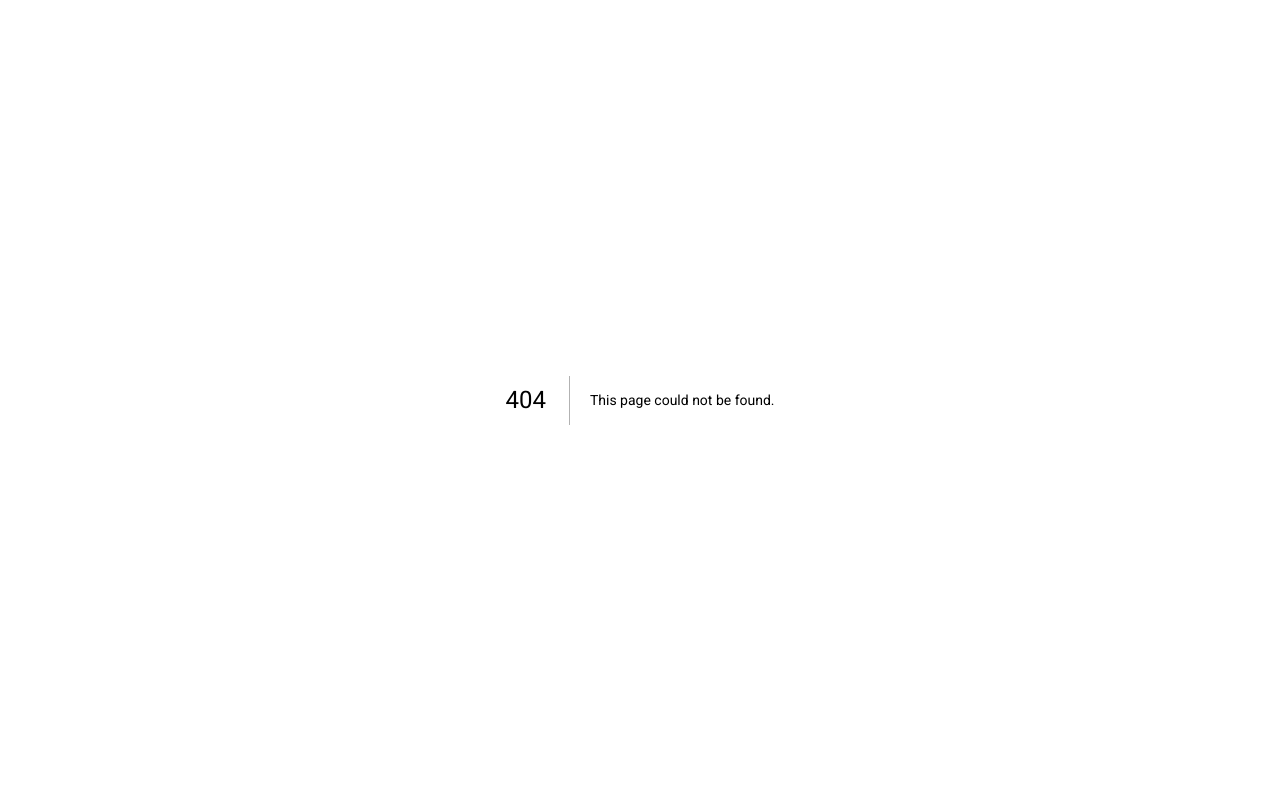
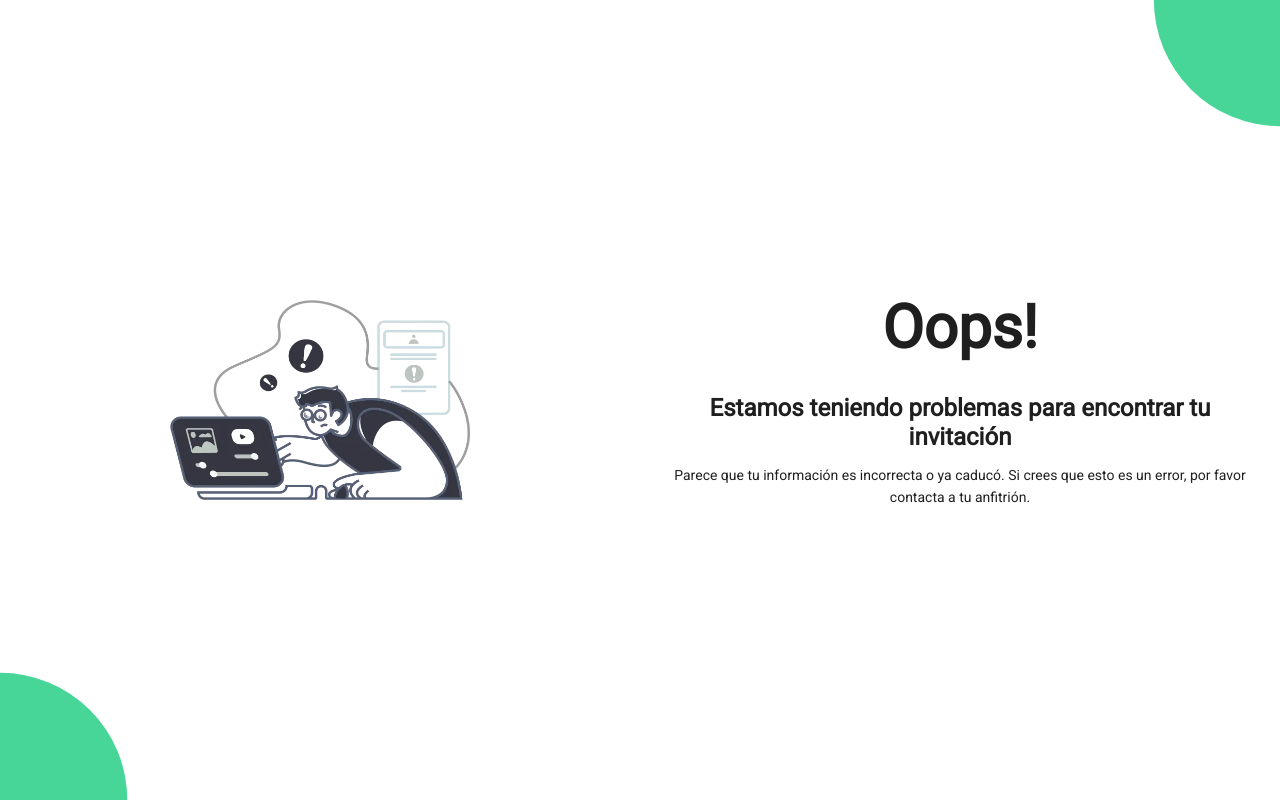
Before and after one commit to alonsosfera/event-ticket-project, a Next.js app: page /invitation in a window 1280 px wide. Before the commit this address had no page. Built offline with nearby package versions, Linux system fonts and the light colour scheme.

Commit message:
Se agrego la página NotfoundInvitation

```diff
--- /dev/null
+++ b/components/invitation-not-found-component.js
@@ -0,0 +1,36 @@
+import { Col, Row, Image, Typography } from "antd"
+
+const { Title, Text } = Typography
+
+const InvitationNotFound = () => {
+  return (
+    <div style={{ height: "100vh", position: "relative" }}>
+      <Row>
+        <Col span={24} style={{ position: "absolute", width: "100%", height: "30%", clipPath: "circle(13.7% at 100% 0)", backgroundColor: "#48D598" }}></Col>
+      </Row>
+      <Row style={{ height: "100%", display: "flex", justifyContent: "center", alignItems: "center", zIndex: 1 }}>
+        <Col
+          xs={24} md={12}
+          style={{ textAlign: "center" }}>
+          <Image
+            src="/not_found.webp"
+            alt="not found"
+            width={300}
+            height={200} />
+        </Col>
+        <Col
+          xs={24} md={12}
+          style={{ textAlign: "center", padding: "20px" }}>
+          <Title style={{ fontSize: 60 }}>Oops!</Title>
+          <Title style={{ fontSize: 24 }}>Estamos teniendo problemas para encontrar tu invitación</Title>
+          <Text>Parece que tu información es incorrecta o ya caducó. Si crees que esto es un error, por favor contacta a tu anfitrión.</Text>
+        </Col>
+      </Row>
+      <Row>
+        <Col span={24} style={{ position: "absolute", width: "100%", height: "37%", clipPath: "circle(13.7% at 0 100%)", backgroundColor: "#48D598", bottom: 0 }}></Col>
+      </Row>
+    </div>
+  )
+}
+
+export default InvitationNotFound
--- /dev/null
+++ b/pages/invitation.js
@@ -0,0 +1,9 @@
+import InvitationNotFound from "@/components/invitation-not-found-component"
+
+const invitation = () => {
+  return (
+    <InvitationNotFound />
+  )
+}
+
+export default invitation
```
Also changed, not shown: public/not_found.webp (added).
